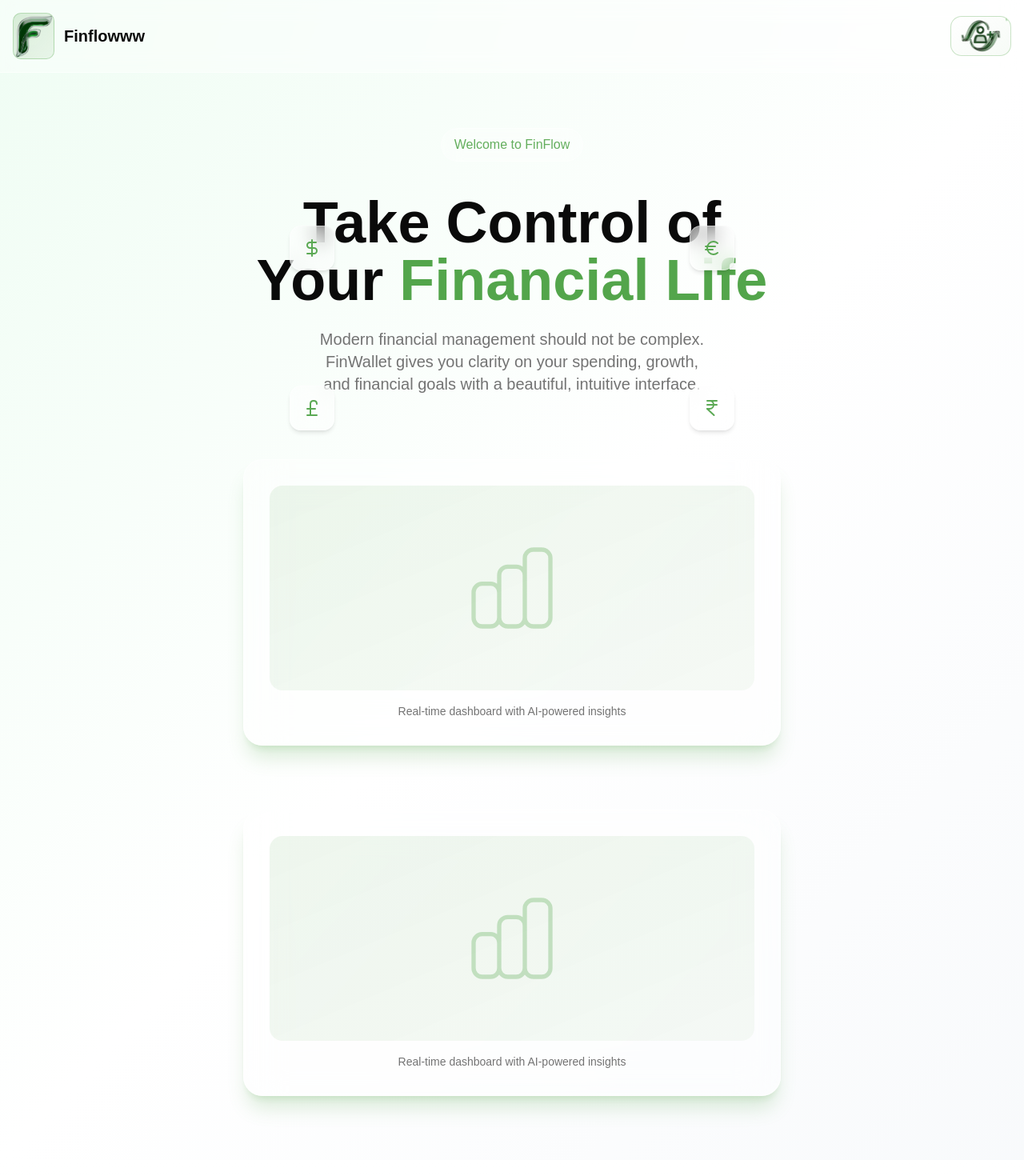
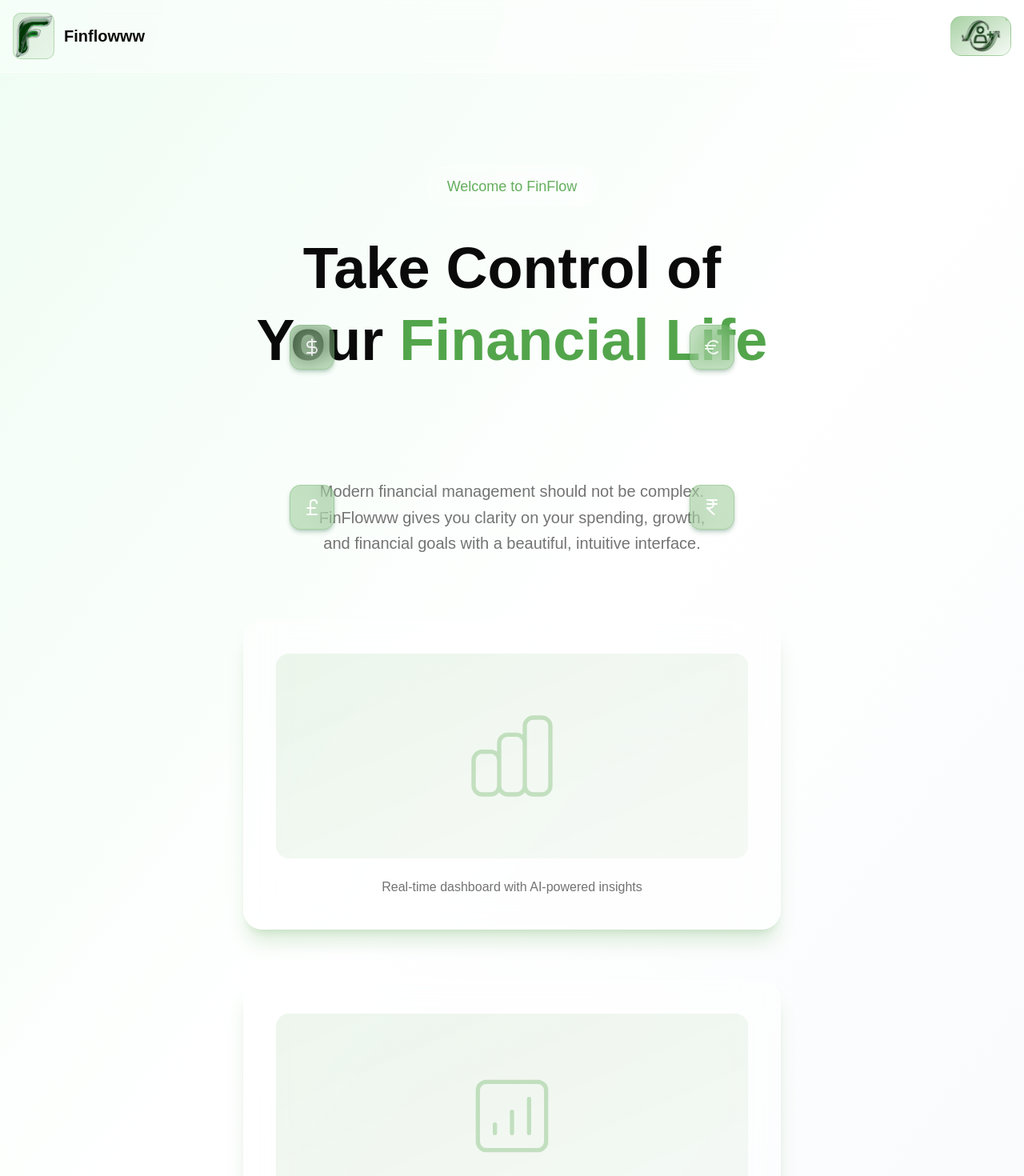
Before and after one commit to kushalsdesk/GreenPenny_nextjs_frontend, a Next.js app: page / in a window 1280 px wide. Shown: the top 1470 px of the page at 80% size. Built offline with nearby package versions, Linux system fonts and the light colour scheme; a web font is replaced by a local one.

Commit message:
responsive: made other elements responsive as well

```diff
--- a/components/auth/LoginCard.tsx
+++ b/components/auth/LoginCard.tsx
@@ -128,7 +128,7 @@ export function LoginCard({ onLoginSuccess }: LoginCardProps) {
             </button>
 
             <p className="text-center text-sm text-muted-foreground mt-4">
-              Don't have an account?{" "}
+              Do not have an account?{" "}
               <button className="text-primary hover:underline font-medium">
                 Sign up
               </button>
--- a/components/landing/CurrencyFloats.tsx
+++ b/components/landing/CurrencyFloats.tsx
@@ -2,7 +2,8 @@
 
 import { motion } from "framer-motion";
 import { DollarSign, Euro, PoundSterling, IndianRupee } from "lucide-react";
-import { JSX } from "react";
+import { useEffect, useState } from "react";
+import { JSX } from "react/jsx-runtime";
 
 type CornerType = "topLeft" | "topRight" | "bottomLeft" | "bottomRight";
 
@@ -13,32 +14,51 @@ interface Currency {
 }
 
 export function CurrencyFloats() {
+  const [isMobile, setIsMobile] = useState(false);
+
+  useEffect(() => {
+    const checkMobile = () => {
+      setIsMobile(window.innerWidth < 768);
+    };
+
+    checkMobile();
+    window.addEventListener("resize", checkMobile);
+    return () => window.removeEventListener("resize", checkMobile);
+  }, []);
+
   const currencies: Currency[] = [
     {
       id: 1,
-      icon: <DollarSign className="text-primary w-6 h-6" />,
+      icon: (
+        <DollarSign className="text-white font-semibold w-4 h-4 sm:w-5 sm:h-5 lg:w-6 lg:h-6" />
+      ),
       corner: "topLeft",
     },
     {
       id: 2,
-      icon: <Euro className="text-primary w-6 h-6" />,
+      icon: <Euro className="text-white w-4 h-4 sm:w-5 sm:h-5 lg:w-6 lg:h-6" />,
       corner: "topRight",
     },
     {
       id: 3,
-      icon: <PoundSterling className="text-primary w-6 h-6" />,
+      icon: (
+        <PoundSterling className="text-white w-4 h-4 sm:w-5 sm:h-5 lg:w-6 lg:h-6" />
+      ),
       corner: "bottomLeft",
     },
     {
       id: 4,
-      icon: <IndianRupee className="text-primary w-6 h-6" />,
+      icon: (
+        <IndianRupee className="text-white w-4 h-4 sm:w-5 sm:h-5 lg:w-6 lg:h-6" />
+      ),
       corner: "bottomRight",
     },
   ];
 
   const getPosition = (corner: CornerType) => {
-    const distanceX = 250;
-    const distanceY = 100;
+    // Responsive distances based on screen size
+    const distanceX = isMobile ? 150 : 250;
+    const distanceY = isMobile ? 80 : 100;
 
     const positions = {
       topLeft: { x: -distanceX, y: -distanceY },
@@ -51,15 +71,15 @@ export function CurrencyFloats() {
   };
 
   return (
-    <div className="relative flex items-center justify-center w-full h-0">
+    <div className="relative flex items-center justify-center w-full h-0 overflow-visible">
       {currencies.map((currency, index) => {
         const position = getPosition(currency.corner);
 
         return (
           <motion.div
             key={currency.id}
-            className="absolute flex items-center justify-center w-14 h-14 rounded-xl
-                       bg-white/50 backdrop-blur-md border border-white/40 shadow-md"
+            className="absolute flex items-center justify-center w-10 h-10 sm:w-12 sm:h-12 lg:w-14 lg:h-14 rounded-lg sm:rounded-xl
+                       bg-primary/40 backdrop-blur-md border border-primary/40 shadow-green-900/30 shadow-md"
             initial={{
               x: 0,
               y: 0,
@@ -69,7 +89,7 @@ export function CurrencyFloats() {
             animate={{
               x: position.x,
               y: position.y,
-              opacity: 0.95,
+              opacity: isMobile ? 0.65 : 0.8,
               scale: 1,
             }}
             transition={{
--- a/components/landing/LandingNavbar.tsx
+++ b/components/landing/LandingNavbar.tsx
@@ -57,7 +57,7 @@ export function LandingNavbar({
           ) : (
             <button
               onClick={onSignIn}
-              className="relative overflow-hidden backdrop-blur-md bg-gradient-to-br from-white/50 to-primary/5 border border-primary/30 rounded-xl py-1 px-3 text-primary/90 font-bold text-md hover:from-white/60 hover:to-primary/10 hover:border-primary/40 hover:shadow-lg hover:shadow-primary/30 transition-all duration-300"
+              className="relative overflow-hidden backdrop-blur-md bg-gradient-to-br from-primary/50 to-primary/5 border border-primary/30 rounded-xl py-1 px-3 text-primary/90 font-bold text-md hover:from-white/60 hover:to-primary/10 hover:border-primary/40 hover:shadow-lg hover:shadow-primary/30 transition-all duration-300"
             >
               {/*<div className="relative w-fit h-fit backdrop-blur-md bg-gradient-to-br from-primary/20 to-primary/10 border border-primary/30 rounded-lg flex items-center justify-center overflow-hidden">*/}
               <Image
@@ -78,9 +78,10 @@ export function LandingNavbar({
         {/* Mobile Menu Button */}
         <button
           onClick={() => setIsOpen(!isOpen)}
-          className="md:hidden backdrop-blur-md bg-white/40 border border-white/50 rounded-full p-3 text-foreground hover:bg-white/60 hover:border-primary/40 hover:shadow-lg hover:shadow-primary/30 transition-all duration-300"
+          className="md:hidden backdrop-blur-md rounded-full p-3 text-foreground hover:bg-white/60 hover:border-primary/40 hover:shadow-lg hover:shadow-primary/30 transition-all duration-300"
           aria-label="Toggle menu"
         >
+          <div className="relative w-10 h-10 backdrop-blur-md bg-gradient-to-br from-primary/20 to-primary/10 border border-primary/30 rounded-lg flex items-center justify-center overflow-hidden">
             <svg
               width="20"
               height="20"
@@ -103,6 +104,7 @@ export function LandingNavbar({
                 </>
               )}
             </svg>
+          </div>
         </button>
 
         {/* Mobile Menu */}
@@ -125,7 +127,7 @@ export function LandingNavbar({
                       onLogout();
                       setIsOpen(false);
                     }}
-                    className="backdrop-blur-md bg-white/40 border border-white/50 rounded-xl py-3 px-4 text-foreground hover:bg-white/60 hover:border-primary/40 hover:shadow-lg hover:shadow-primary/30 transition-all duration-300 w-full text-left"
+                    className="backdrop-blur-sm bg-white/40 border border-white/50 rounded-xl py-3 px-4 text-foreground hover:bg-white/60 hover:border-primary/40 hover:shadow-lg hover:shadow-primary/30 transition-all duration-300 w-full text-left"
                   >
                     Logout
                   </button>
@@ -136,10 +138,21 @@ export function LandingNavbar({
                     onSignIn();
                     setIsOpen(false);
                   }}
-                  className="relative overflow-hidden backdrop-blur-md bg-gradient-to-br from-white/50 to-primary/5 border border-primary/30 rounded-xl py-3 px-4 text-primary/90 font-bold hover:from-white/60 hover:to-primary/10 hover:border-primary/40 hover:shadow-lg hover:shadow-primary/30 transition-all duration-300 w-full"
+                  className="relative overflow-hidden backdrop-blur-sm opacity-95 bg-gradient-to-br from-primary/40 to-primary/20 border border-primary/30 rounded-xl py-3 px-4 text-primary/90 font-bold hover:from-white/60 hover:to-primary/10 hover:border-primary/40 hover:shadow-lg hover:shadow-primary/30 transition-all duration-300 w-full"
                 >
-                  <span>Sign In</span>
-                  <span className="absolute top-0 right-0 w-1.5 h-1.5 bg-gradient-to-b from-primary to-transparent rounded-br-xl" />
+                  <span className="relative flex flexflex-row justify-between items-center">
+                    <Image
+                      src="/assets/signin.png"
+                      alt="FinFlow Logo"
+                      width={50}
+                      height={50}
+                      className="object-contain"
+                      priority
+                      quality={75}
+                    />
+                    {"Sign In"}
+                  </span>
+                  <span className="absolute top-0 right-0 w-1.5 h-1.5 bg-linear-to-b from-primary to-transparent rounded-br-xl" />
                 </button>
               )}
             </div>
--- a/components/landing/sections/Hero.tsx
+++ b/components/landing/sections/Hero.tsx
@@ -4,69 +4,82 @@ import { CurrencyFloats } from "../CurrencyFloats";
 
 export function Hero({ onGetStarted }: { onGetStarted: () => void }) {
   return (
-    <section className="min-h-screen flex items-center justify-center px-4 py-20 bg-linear-to-br from-green-50 via-white to-slate-50">
+    <section className="min-h-screen flex items-center justify-center px-4 sm:px-6 lg:px-8 py-20 sm:py-24 lg:py-32 bg-gradient-to-br from-green-50 via-white to-slate-50">
+      <div className="max-w-7xl mx-auto w-full">
         <div className="max-w-4xl mx-auto text-center">
-        <div className="mb-6 inline-block">
-          <div className="backdrop-blur-md bg-white/30 border border-white/40 rounded-full px-4 py-2 mb-4">
-            <span className="text-md font-medium text-primary/90">
+          {/* Welcome Badge */}
+          <div className="mb-6 sm:mb-8 inline-block">
+            <div className="backdrop-blur-md bg-white/30 border border-white/40 rounded-full px-4 sm:px-6 py-2 sm:py-2.5">
+              <span className="text-sm sm:text-base lg:text-lg font-medium text-primary/90">
                 Welcome to FinFlow
               </span>
             </div>
           </div>
 
-        <h1 className="text-5xl md:text-7xl font-bold text-foreground mb-6 text-balance">
+          {/* Main Heading */}
+          <h1 className="text-3xl sm:text-4xl md:text-5xl lg:text-6xl xl:text-7xl font-bold text-foreground mb-6 sm:mb-8 text-balance leading-tight px-2">
             Take Control of Your{" "}
             <span className="text-primary">Financial Life</span>
           </h1>
 
+          {/* Currency Floats Animation */}
+          <div className="my-8 sm:my-12 lg:my-16">
             <CurrencyFloats />
+          </div>
 
-        <p className="text-xl text-muted-foreground mb-12 max-w-2xl mx-auto text-balance">
-          Modern financial management should not be complex. FinWallet gives you
-          clarity on your spending, growth, and financial goals with a
+          {/* Description */}
+          <p className="text-base sm:text-lg lg:text-xl text-muted-foreground mb-12 sm:mb-16 lg:mb-20 max-w-2xl mx-auto text-balance leading-relaxed px-4">
+            Modern financial management should not be complex. FinFlowww gives
+            you clarity on your spending, growth, and financial goals with a
             beautiful, intuitive interface.
           </p>
 
-        <div className="mt-20 backdrop-blur-xl bg-white/40 border border-white/50 rounded-3xl  transition-all duration-300 shadow-xl shadow-primary/20 p-8 max-w-2xl mx-auto">
-          <div className="h-64 bg-linear-to-br from-primary/10 to-primary/5 rounded-2xl flex items-center justify-center">
+          {/* Feature Cards */}
+          <div className="space-y-8 sm:space-y-12 lg:space-y-16">
+            {/* Dashboard Preview Card */}
+            <div className="backdrop-blur-xl bg-white/40 border border-white/50 rounded-2xl sm:rounded-3xl transition-all duration-300 shadow-xl shadow-primary/20 hover:shadow-2xl hover:shadow-primary/30 p-6 sm:p-8 lg:p-10 max-w-2xl mx-auto">
+              <div className="h-48 sm:h-56 lg:h-64 bg-gradient-to-br from-primary/10 to-primary/5 rounded-xl sm:rounded-2xl flex items-center justify-center">
                 <svg
-              className="w-32 h-32 text-primary/30"
+                  className="w-24 h-24 sm:w-28 sm:h-28 lg:w-32 lg:h-32 text-primary/30"
                   fill="none"
                   stroke="currentColor"
                   viewBox="0 0 24 24"
+                  strokeLinecap="round"
+                  strokeLinejoin="round"
                 >
                   <path
-                strokeLinecap="round"
-                strokeLinejoin="round"
                     strokeWidth={1}
                     d="M9 19v-6a2 2 0 00-2-2H5a2 2 0 00-2 2v6a2 2 0 002 2h2a2 2 0 002-2zm0 0V9a2 2 0 012-2h2a2 2 0 012 2v10m-6 0a2 2 0 002 2h2a2 2 0 002-2m0 0V5a2 2 0 012-2h2a2 2 0 012 2v14a2 2 0 01-2 2h-2a2 2 0 01-2-2z"
                   />
                 </svg>
               </div>
-          <p className="text-muted-foreground mt-4 text-sm">
+              <p className="text-muted-foreground mt-4 sm:mt-6 text-sm sm:text-base">
                 Real-time dashboard with AI-powered insights
               </p>
             </div>
 
-        <div className="mt-20 backdrop-blur-xl bg-white/40 border border-white/50 rounded-3xl  transition-all duration-300 shadow-xl shadow-primary/20 p-8 max-w-2xl mx-auto">
-          <div className="h-64 bg-linear-to-br from-primary/10 to-primary/5 rounded-2xl flex items-center justify-center">
+            {/* Analytics Preview Card */}
+            <div className="backdrop-blur-xl bg-white/40 border border-white/50 rounded-2xl sm:rounded-3xl transition-all duration-300 shadow-xl shadow-primary/20 hover:shadow-2xl hover:shadow-primary/30 p-6 sm:p-8 lg:p-10 max-w-2xl mx-auto">
+              <div className="h-48 sm:h-56 lg:h-64 bg-gradient-to-br from-primary/10 to-primary/5 rounded-xl sm:rounded-2xl flex items-center justify-center">
                 <svg
-              className="w-32 h-32 text-primary/30"
+                  className="w-24 h-24 sm:w-28 sm:h-28 lg:w-32 lg:h-32 text-primary/30"
                   fill="none"
                   stroke="currentColor"
                   viewBox="0 0 24 24"
+                  strokeLinecap="round"
+                  strokeLinejoin="round"
                 >
                   <path
-                strokeLinecap="round"
-                strokeLinejoin="round"
                     strokeWidth={1}
-                d="M9 19v-6a2 2 0 00-2-2H5a2 2 0 00-2 2v6a2 2 0 002 2h2a2 2 0 002-2zm0 0V9a2 2 0 012-2h2a2 2 0 012 2v10m-6 0a2 2 0 002 2h2a2 2 0 002-2m0 0V5a2 2 0 012-2h2a2 2 0 012 2v14a2 2 0 01-2 2h-2a2 2 0 01-2-2z"
+                    d="M16 8v8m-4-5v5m-4-2v2m-2 4h12a2 2 0 002-2V6a2 2 0 00-2-2H6a2 2 0 00-2 2v12a2 2 0 002 2z"
                   />
                 </svg>
               </div>
-          <p className="text-muted-foreground mt-4 text-sm">
-            Real-time dashboard with AI-powered insights
+              <p className="text-muted-foreground mt-4 sm:mt-6 text-sm sm:text-base">
+                Advanced analytics and spending patterns
               </p>
+            </div>
+          </div>
         </div>
       </div>
     </section>
--- a/components/landing/sections/Testimonials.tsx
+++ b/components/landing/sections/Testimonials.tsx
@@ -47,14 +47,14 @@ export function Testimonials() {
   };
 
   return (
-    <section className="py-20 px-4 bg-gradient-to-br from-slate-50 to-white">
+    <section className="py-20 px-4 bg-linear-to-br from-slate-50 to-white">
       <div className="max-w-6xl mx-auto">
         <div className="text-center mb-16">
           <h2 className="text-4xl md:text-5xl font-bold text-foreground mb-4">
-            How FinWallet Helped Others
+            How FinFlow Helped Others
           </h2>
           <p className="text-lg text-muted-foreground">
-            Join thousands of users who've transformed their finances
+            Join thousands of users who`ve transformed their finances
           </p>
         </div>
 
@@ -67,10 +67,22 @@ export function Testimonials() {
             {testimonials.map((testimonial, index) => (
               <div
                 key={index}
-                className="flex-shrink-0 w-full md:w-96 backdrop-blur-xl bg-white/50 border border-white/50 rounded-2xl shadow-lg shadow-slate-300/10 transition-all duration-300 hover:shadow-xl hover:shadow-primary/25 hover:border-primary/30 hover:bg-gradient-to-br hover:from-white/60 hover:to-primary/10 p-8 snap-center"
+                className="
+                    shrink-0 w-full md:w-96
+                    backdrop-blur-xl bg-primary/10 border border-white/50 rounded-2xl
+                    shadow-lg shadow-slate-300/10 transition-all duration-300
+                    p-8 snap-center
+
+                    bg-linear-to-br from-white/60 to-primary/10
+
+                    hover:shadow-xl hover:shadow-primary/25
+                    hover:border-primary/30
+                    hover:bg-linear-to-br
+                    hover:from-white/60 hover:to-primary/10
+                  "
               >
                 <div className="flex items-center gap-3 mb-4">
-                  <div className="w-12 h-12 backdrop-blur-md bg-gradient-to-br from-primary/20 to-primary/10 border border-primary/30 rounded-full flex items-center justify-center text-sm font-bold text-foreground">
+                  <div className="w-12 h-12 backdrop-blur-md bg-linear-to-br from-primary/20 to-primary/10 border border-primary/30 rounded-full flex items-center justify-center text-sm font-bold text-foreground">
                     {testimonial.avatar}
                   </div>
                   <div>
@@ -82,18 +94,24 @@ export function Testimonials() {
                     </p>
                   </div>
                 </div>
-                <p className="text-foreground italic">
-                  "{testimonial.content}"
-                </p>
+                <p className="text-foreground italic">{testimonial.content}</p>
               </div>
             ))}
           </div>
 
           {/* Carousel controls */}
-          <div className="flex gap-2 md:gap-4 mt-8 justify-center flex-wrap">
+          <div className="flex gap-10 sm:gap-4 mt-6 sm:mt-8 lg:mt-10 justify-center">
             <button
               onClick={() => scroll("left")}
-              className="backdrop-blur-md bg-white/40 border border-white/50 rounded-full p-3 text-foreground hover:bg-white/60 hover:border-primary/40 hover:shadow-lg hover:shadow-primary/30 transition-all duration-300"
+              className="backdrop-blur-md bg-white/60 border border-primary/40
+                         rounded-full p-2.5 sm:p-3 lg:p-3.5
+                         text-foreground
+                         shadow-lg shadow-primary/90
+                         md:bg-white/40 md:border-white/50 md:shadow-none
+                         md:hover:bg-white/60 md:hover:border-primary/40
+                         md:hover:shadow-lg md:hover:shadow-primary/30
+                         transition-all duration-300
+                         active:scale-95"
               aria-label="Scroll left"
             >
               <svg
@@ -103,13 +121,22 @@ export function Testimonials() {
                 fill="none"
                 stroke="currentColor"
                 strokeWidth="2"
+                className="w-8 h-6 sm:w-5 sm:h-5"
               >
                 <polyline points="15 18 9 12 15 6" />
               </svg>
             </button>
             <button
               onClick={() => scroll("right")}
-              className="backdrop-blur-md bg-white/40 border border-white/50 rounded-full p-3 text-foreground hover:bg-white/60 hover:border-primary/40 hover:shadow-lg hover:shadow-primary/30 transition-all duration-300"
+              className="backdrop-blur-md bg-white/60 border border-primary/40
+                         rounded-full p-2.5 sm:p-3 lg:p-3.5
+                         text-foreground
+                         shadow-lg shadow-primary/90
+                         md:bg-white/40 md:border-white/50 md:shadow-none
+                         md:hover:bg-white/60 md:hover:border-primary/40
+                         md:hover:shadow-lg md:hover:shadow-primary/30
+                         transition-all duration-300
+                         active:scale-95"
               aria-label="Scroll right"
             >
               <svg
@@ -119,6 +146,7 @@ export function Testimonials() {
                 fill="none"
                 stroke="currentColor"
                 strokeWidth="2"
+                className="w-8 h-6 sm:w-5 sm:h-5"
               >
                 <polyline points="9 18 15 12 9 6" />
               </svg>
```
Also changed, not shown: components/landing/sections/FinanceNews.tsx (+63 -25 lines), components/landing/sections/Footer.tsx (+104 -25 lines). Lines whose indentation alone changed are shown as unchanged.
